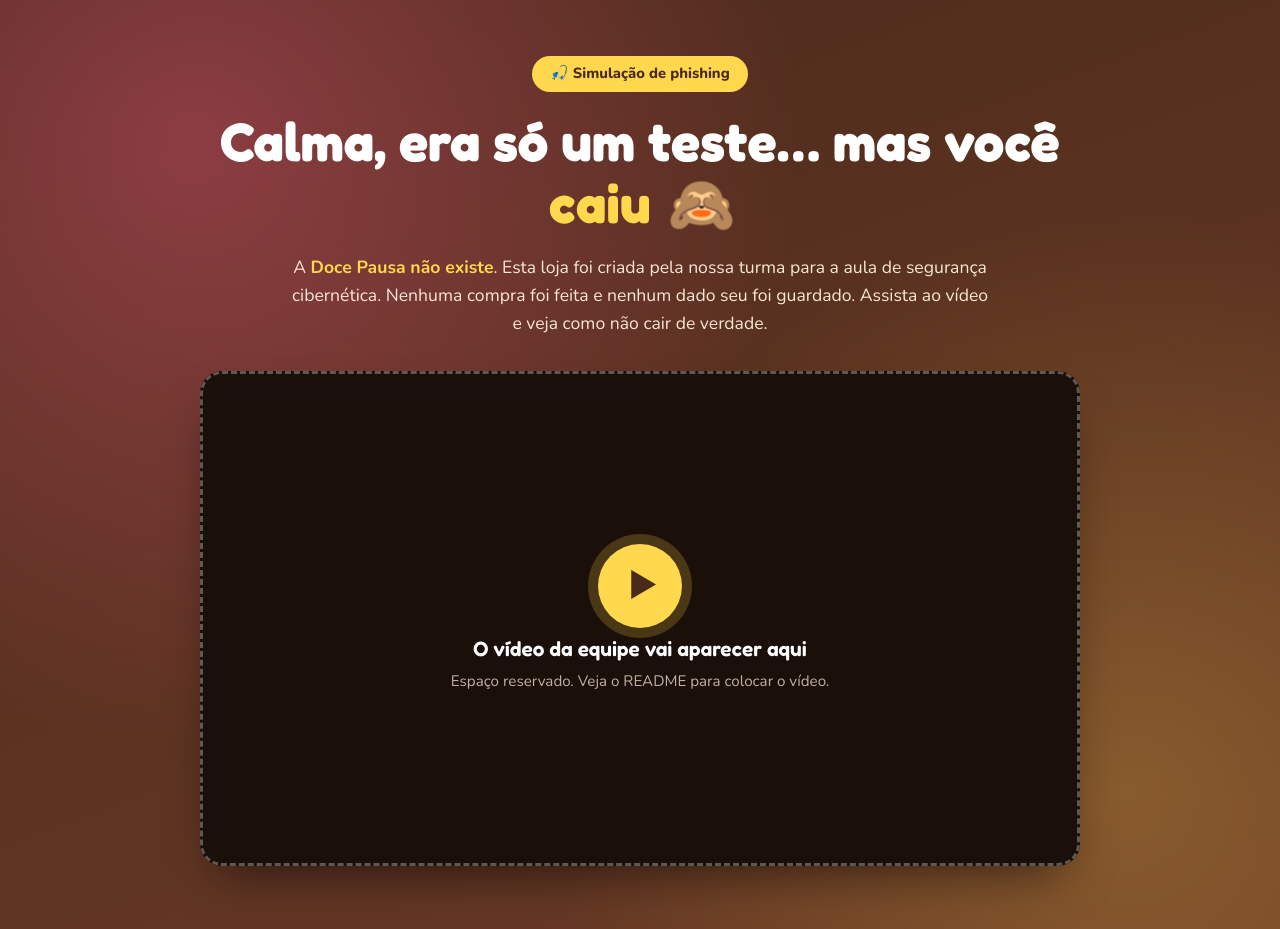
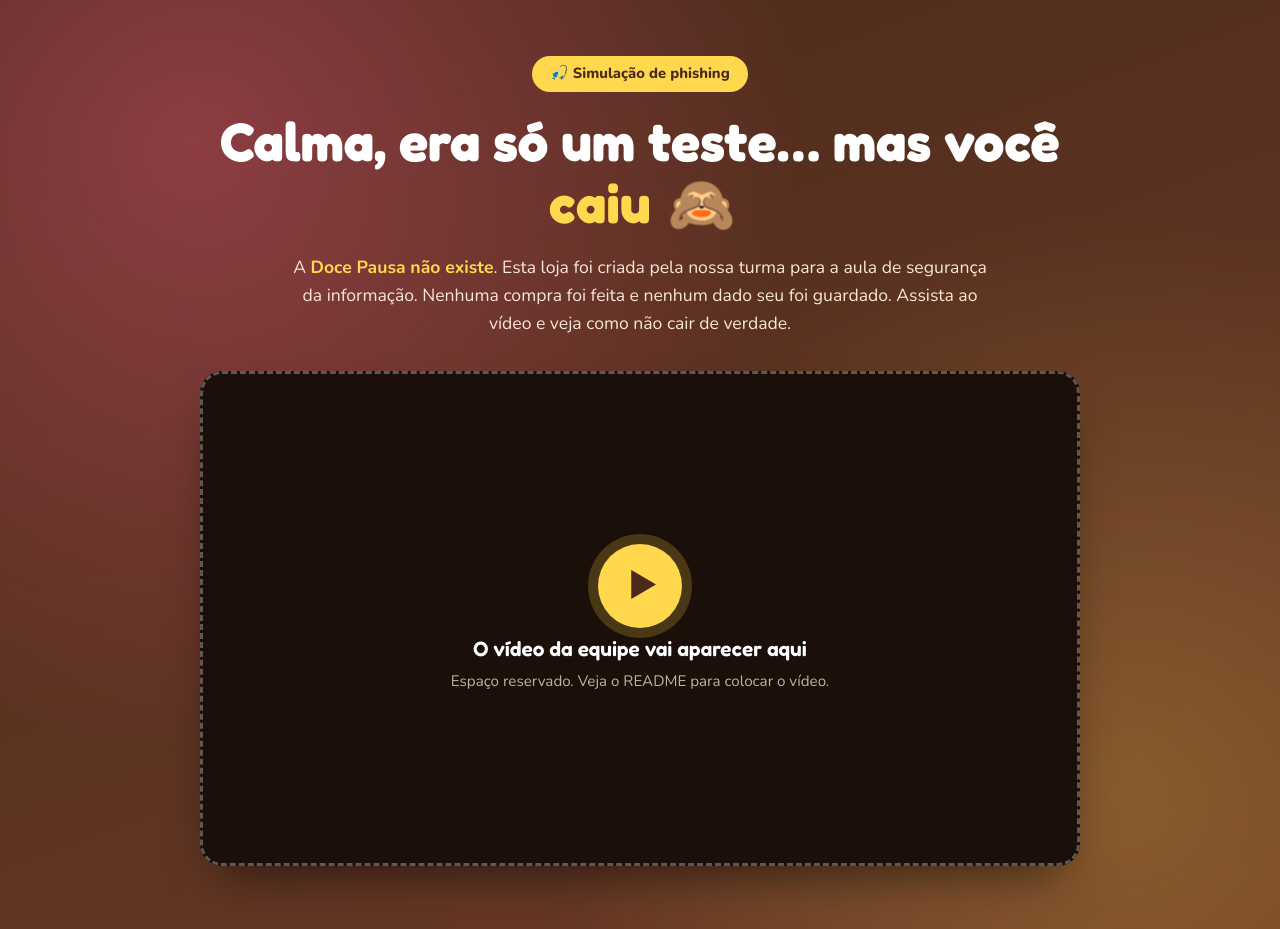
Before and after one commit to HIAGO-AMARAL/Projeto-Balem, a Flask app: page /ops in a window 1280 px wide. Shown: the top 929 px of the page. Run offline with Flask 3, Linux system fonts and the light colour scheme.

Commit message:
Troca "segurança cibernética" por "segurança da informação"
Co-Authored-By: Claude Sonnet 5.5 <noreply@anthropic.com>

```diff
--- a/app.py
+++ b/app.py
@@ -1,6 +1,6 @@
 """Doce Pausa: loja de doces falsa usada numa simulação de phishing.
 
-Projeto escolar de segurança cibernética. A "loja" vende doces com preços
+Projeto escolar de segurança da informação. A "loja" vende doces com preços
 absurdos para atrair o clique. Quando a pessoa finaliza a compra, ela vê um
 vídeo explicando que caiu num phishing e como se proteger.
 
--- a/templates/educativo.html
+++ b/templates/educativo.html
@@ -16,7 +16,7 @@
         <h1>Calma, era só um teste… mas você <span class="destaque">caiu</span> 🙈</h1>
         <p class="revelacao__texto">
             A <strong>Doce Pausa não existe</strong>. Esta loja foi criada pela nossa turma
-            para a aula de segurança cibernética. Nenhuma compra foi feita e
+            para a aula de segurança da informação. Nenhuma compra foi feita e
             nenhum dado seu foi guardado. Assista ao vídeo e veja como não cair de verdade.
         </p>
 
```
Also changed, not shown: README.md.
